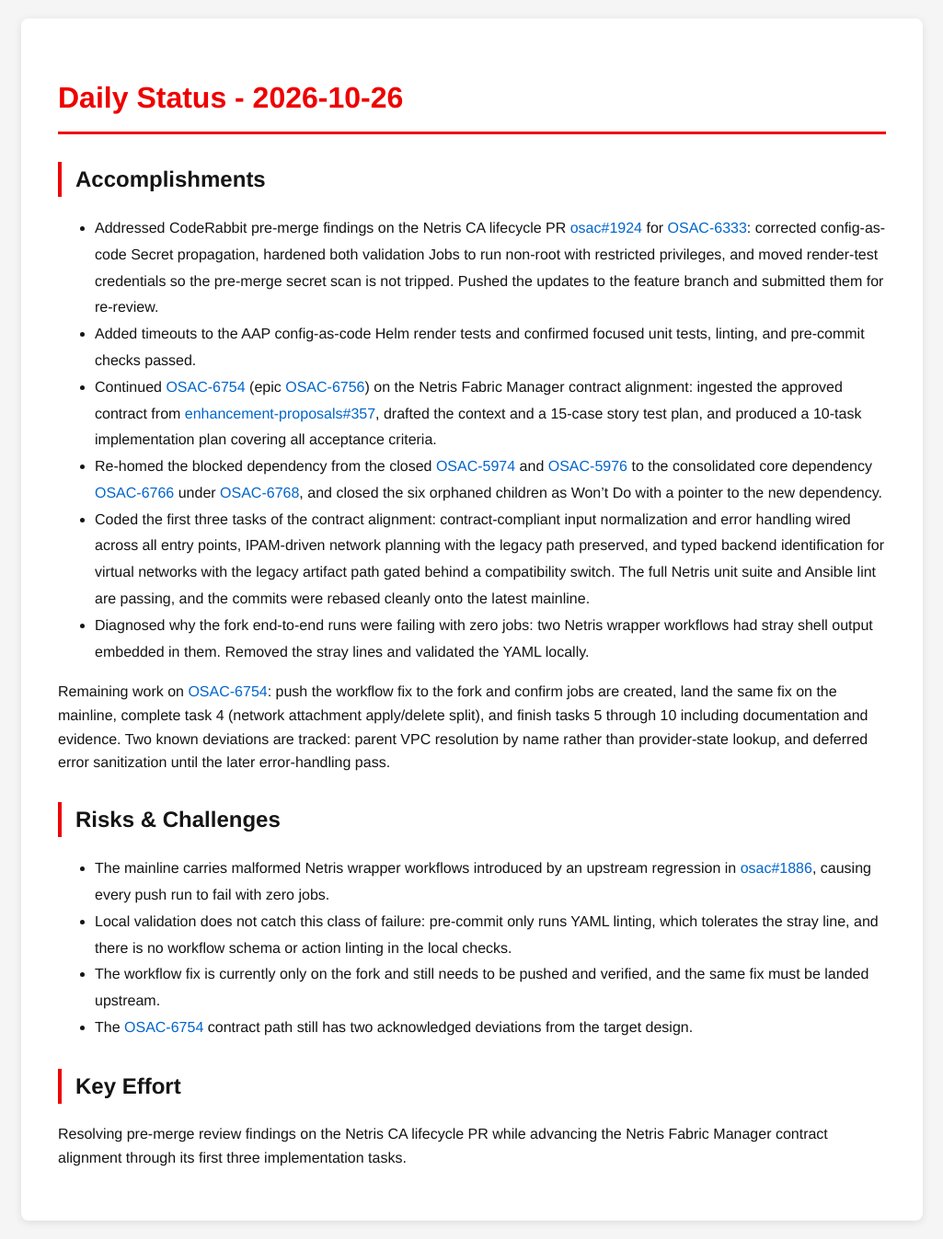
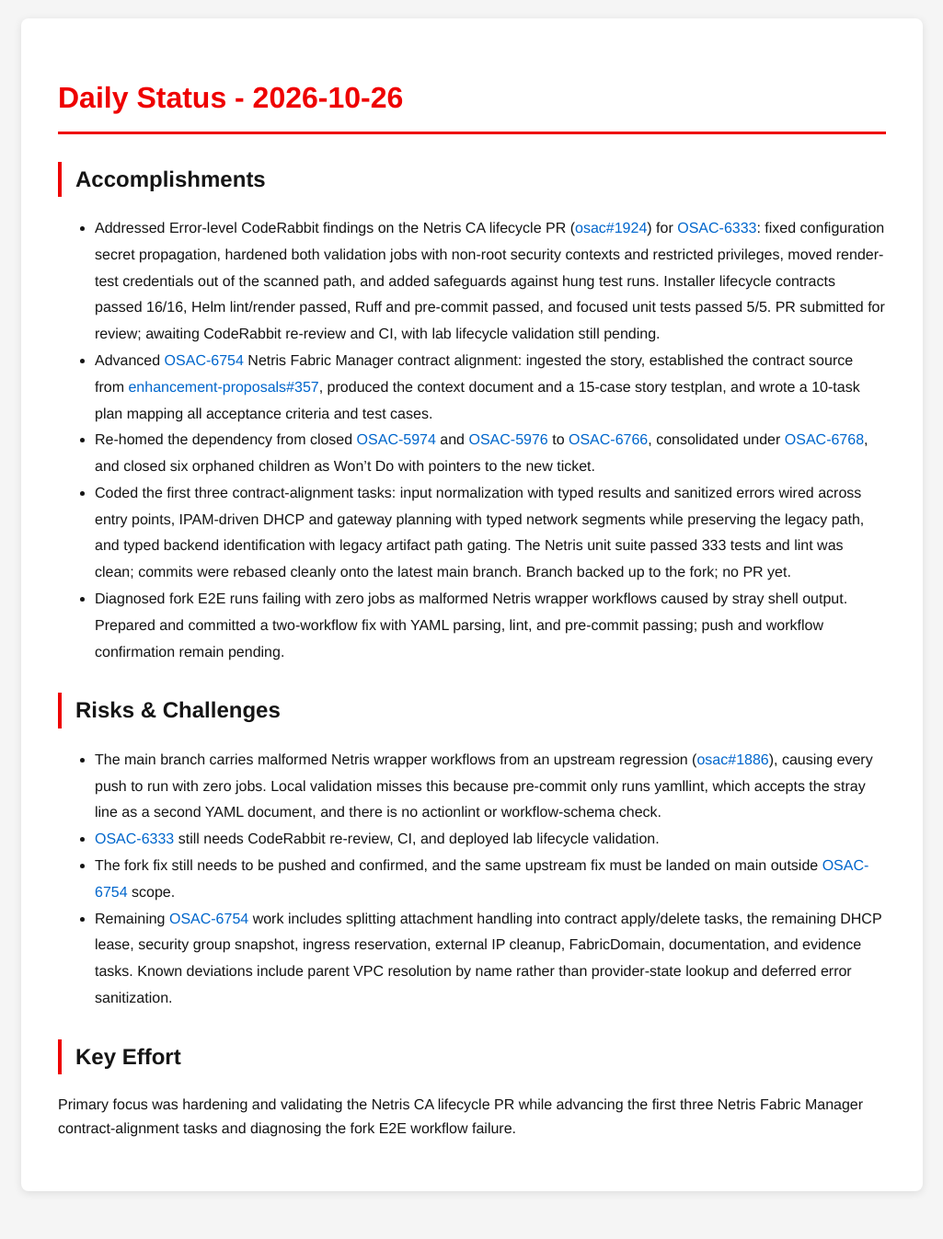
Before and after one commit to tzvatot/daily-status, a Jekyll site: the page built from 2026-10-26.md, in a window 1280 px wide. Shown: the whole page at 92% size, without its empty margins (127-1152 px from the left). Built offline with Jekyll 4.4.1, drawn with Linux system fonts in a browser that asks for light colours; after the commit the page ends 1315 px from its top, so only the background shows below that.

Commit message:
Daily status update - 2026-10-26

```diff
--- a/2026-10-26.md
+++ b/2026-10-26.md
@@ -7,23 +7,17 @@
 # Daily Status - 2026-10-26
 
 ## Accomplishments
-
-- Addressed CodeRabbit pre-merge findings on the Netris CA lifecycle PR [osac#1924](https://github.com/osac-project/osac/pull/1924) for [OSAC-6333](https://redhat.atlassian.net/browse/OSAC-6333): corrected config-as-code Secret propagation, hardened both validation Jobs to run non-root with restricted privileges, and moved render-test credentials so the pre-merge secret scan is not tripped. Pushed the updates to the feature branch and submitted them for re-review.
-- Added timeouts to the AAP config-as-code Helm render tests and confirmed focused unit tests, linting, and pre-commit checks passed.
-- Continued [OSAC-6754](https://redhat.atlassian.net/browse/OSAC-6754) (epic [OSAC-6756](https://redhat.atlassian.net/browse/OSAC-6756)) on the Netris Fabric Manager contract alignment: ingested the approved contract from [enhancement-proposals#357](https://github.com/osac-project/enhancement-proposals/pull/357), drafted the context and a 15-case story test plan, and produced a 10-task implementation plan covering all acceptance criteria.
-- Re-homed the blocked dependency from the closed [OSAC-5974](https://redhat.atlassian.net/browse/OSAC-5974) and [OSAC-5976](https://redhat.atlassian.net/browse/OSAC-5976) to the consolidated core dependency [OSAC-6766](https://redhat.atlassian.net/browse/OSAC-6766) under [OSAC-6768](https://redhat.atlassian.net/browse/OSAC-6768), and closed the six orphaned children as Won't Do with a pointer to the new dependency.
-- Coded the first three tasks of the contract alignment: contract-compliant input normalization and error handling wired across all entry points, IPAM-driven network planning with the legacy path preserved, and typed backend identification for virtual networks with the legacy artifact path gated behind a compatibility switch. The full Netris unit suite and Ansible lint are passing, and the commits were rebased cleanly onto the latest mainline.
-- Diagnosed why the fork end-to-end runs were failing with zero jobs: two Netris wrapper workflows had stray shell output embedded in them. Removed the stray lines and validated the YAML locally.
-
-Remaining work on [OSAC-6754](https://redhat.atlassian.net/browse/OSAC-6754): push the workflow fix to the fork and confirm jobs are created, land the same fix on the mainline, complete task 4 (network attachment apply/delete split), and finish tasks 5 through 10 including documentation and evidence. Two known deviations are tracked: parent VPC resolution by name rather than provider-state lookup, and deferred error sanitization until the later error-handling pass.
+- Addressed Error-level CodeRabbit findings on the Netris CA lifecycle PR ([osac#1924](https://github.com/osac-project/osac/pull/1924)) for [OSAC-6333](https://redhat.atlassian.net/browse/OSAC-6333): fixed configuration secret propagation, hardened both validation jobs with non-root security contexts and restricted privileges, moved render-test credentials out of the scanned path, and added safeguards against hung test runs. Installer lifecycle contracts passed 16/16, Helm lint/render passed, Ruff and pre-commit passed, and focused unit tests passed 5/5. PR submitted for review; awaiting CodeRabbit re-review and CI, with lab lifecycle validation still pending.
+- Advanced [OSAC-6754](https://redhat.atlassian.net/browse/OSAC-6754) Netris Fabric Manager contract alignment: ingested the story, established the contract source from [enhancement-proposals#357](https://github.com/osac-project/enhancement-proposals/pull/357), produced the context document and a 15-case story testplan, and wrote a 10-task plan mapping all acceptance criteria and test cases.
+- Re-homed the dependency from closed [OSAC-5974](https://redhat.atlassian.net/browse/OSAC-5974) and [OSAC-5976](https://redhat.atlassian.net/browse/OSAC-5976) to [OSAC-6766](https://redhat.atlassian.net/browse/OSAC-6766), consolidated under [OSAC-6768](https://redhat.atlassian.net/browse/OSAC-6768), and closed six orphaned children as Won't Do with pointers to the new ticket.
+- Coded the first three contract-alignment tasks: input normalization with typed results and sanitized errors wired across entry points, IPAM-driven DHCP and gateway planning with typed network segments while preserving the legacy path, and typed backend identification with legacy artifact path gating. The Netris unit suite passed 333 tests and lint was clean; commits were rebased cleanly onto the latest main branch. Branch backed up to the fork; no PR yet.
+- Diagnosed fork E2E runs failing with zero jobs as malformed Netris wrapper workflows caused by stray shell output. Prepared and committed a two-workflow fix with YAML parsing, lint, and pre-commit passing; push and workflow confirmation remain pending.
 
 ## Risks & Challenges
-
-- The mainline carries malformed Netris wrapper workflows introduced by an upstream regression in [osac#1886](https://github.com/osac-project/osac/pull/1886), causing every push run to fail with zero jobs.
-- Local validation does not catch this class of failure: pre-commit only runs YAML linting, which tolerates the stray line, and there is no workflow schema or action linting in the local checks.
-- The workflow fix is currently only on the fork and still needs to be pushed and verified, and the same fix must be landed upstream.
-- The [OSAC-6754](https://redhat.atlassian.net/browse/OSAC-6754) contract path still has two acknowledged deviations from the target design.
+- The main branch carries malformed Netris wrapper workflows from an upstream regression ([osac#1886](https://github.com/osac-project/osac/pull/1886)), causing every push to run with zero jobs. Local validation misses this because pre-commit only runs yamllint, which accepts the stray line as a second YAML document, and there is no actionlint or workflow-schema check.
+- [OSAC-6333](https://redhat.atlassian.net/browse/OSAC-6333) still needs CodeRabbit re-review, CI, and deployed lab lifecycle validation.
+- The fork fix still needs to be pushed and confirmed, and the same upstream fix must be landed on main outside [OSAC-6754](https://redhat.atlassian.net/browse/OSAC-6754) scope.
+- Remaining [OSAC-6754](https://redhat.atlassian.net/browse/OSAC-6754) work includes splitting attachment handling into contract apply/delete tasks, the remaining DHCP lease, security group snapshot, ingress reservation, external IP cleanup, FabricDomain, documentation, and evidence tasks. Known deviations include parent VPC resolution by name rather than provider-state lookup and deferred error sanitization.
 
 ## Key Effort
-
-Resolving pre-merge review findings on the Netris CA lifecycle PR while advancing the Netris Fabric Manager contract alignment through its first three implementation tasks.
+Primary focus was hardening and validating the Netris CA lifecycle PR while advancing the first three Netris Fabric Manager contract-alignment tasks and diagnosing the fork E2E workflow failure.
```
